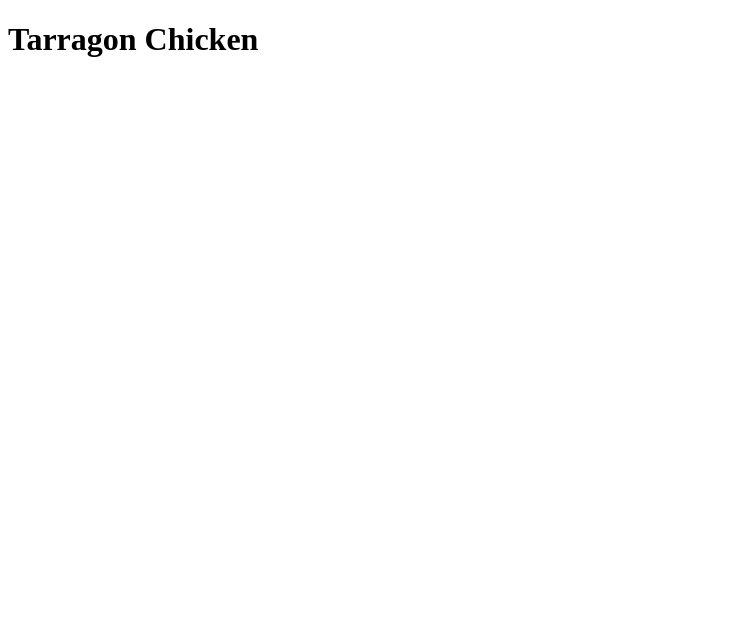
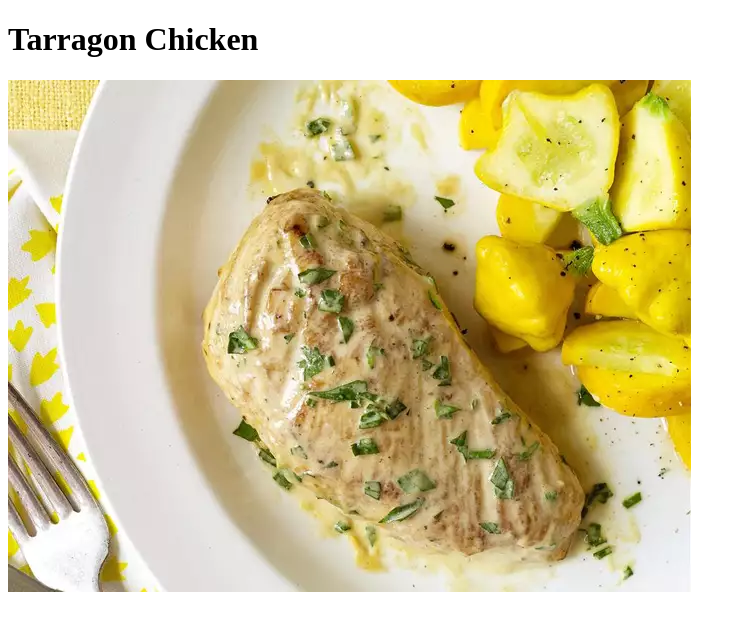
Before and after one commit to CScott96/odin-recipes, a plain HTML site: page recipes/tarragon-chicken.html in a window 1280 px wide. Shown: the whole page, without its empty margins (0-746 px from the left). Drawn offline with Linux system fonts and the light colour scheme.

Commit message:
Add image to Tarragon Chicken page
Added image via assets/img folder for the
Tarragon Chicken recipe from Allrecipes

```diff
--- a/recipes/tarragon-chicken.html
+++ b/recipes/tarragon-chicken.html
@@ -7,5 +7,6 @@
     </head>
     <body>
         <h1>Tarragon Chicken</h1>
+        <img src="../assets/images/tarragon-chicken.webp" alt="Tarragon Chicken image from allrecipes">
     </body>
 </html>
```
Also changed, not shown: assets/images/tarragon-chicken.webp (added).
